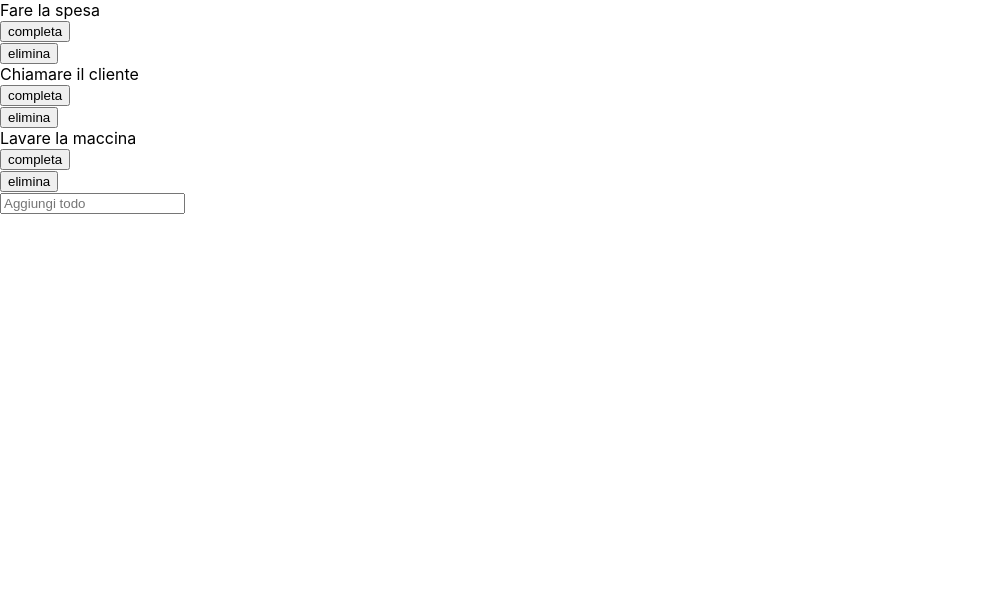
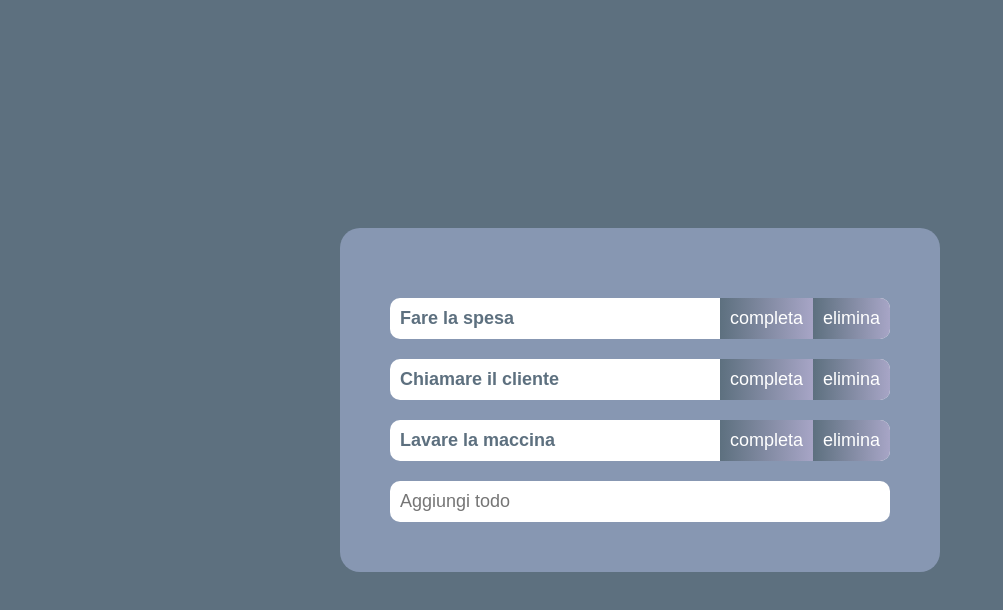
Before and after one commit to GalinaShcherbak84/my-app, a React (Create React App) app: page / in a window 1280 px wide. Shown: the top 610 px of the page, without its empty margins (0-1003 px from the left). Built offline with nearby package versions, Linux system fonts and the light colour scheme.

Commit message:
add  styles

```diff
--- a/src/App.css
+++ b/src/App.css
@@ -1,38 +1,74 @@
-.App {
-  text-align: center;
+*{
+  margin:0;
+  padding:0;
+  box-sizing: border-box;
+  font-family: 'Noto Sans KR', sans-serif;
 }
+.app {
+  text-align:center;
+  display: flex;
+  justify-content: center;
+  align-items:center;
+  height:100vh;
+  background-color:#5D707F;
+  color:white;
 
-.App-logo {
-  height: 40vmin;
-  pointer-events: none;
 }
+.todo{
+  display:flex;
+  justify-content:space-between;
+  align-items:stretch;
+  width:500px;
+  background-color:white;
+  margin: 20px 0;
+  color:#5D707F;
+  border-radius: 10px;
+  /* overflow:auto; */
+}
+.todo-list{
+  background-color:#8797b2;
+  padding:50px;
+  border-radius: 20px;
+}
+input{
+  display:flex;
+  align-items:center;
+  width:500px;
+  background-color:white;
+  margin: 20px 0;
+  padding:10px 10px;
+  border:none;
+  font-size:18px;
+  margin:0 0;
+  color:#5D707F;
+  border-radius: 10px;
 
-@media (prefers-reduced-motion: no-preference) {
-  .App-logo {
-    animation: App-logo-spin infinite 20s linear;
-  }
 }
-
-.App-header {
-  background-color: #282c34;
-  min-height: 100vh;
-  display: flex;
-  flex-direction: column;
-  align-items: center;
-  justify-content: center;
-  font-size: calc(10px + 2vmin);
-  color: white;
+input:focus-visible{
+  outline:none;
 }
-
-.App-link {
-  color: #61dafb;
+h3{
+  font-size:18px;
+  overflow:auto;
+  overflow-wrap:break-word;
+  padding:10px 10px;
+  text-align:left;
 }
-
-@keyframes App-logo-spin {
-  from {
-    transform: rotate(0deg);
-  }
-  to {
-    transform: rotate(360deg);
-  }
+button{
+  padding:10px 10px;
+  font-size:18px;
+  border-radius:0;
+  border: 0;
+  background-image:linear-gradient(to  right, #5d707f, #a7a5c6);
+  color:white;
 }
+button:last-child{
+  border-radius:0 10px 10px 0;
+}
+.buttons{
+  display:flex;
+  flex-wrap: nowrap;
+}
+button:hover{
+  background-image:linear-gradient(to bottom right, #5d707f, #a7a5c6);
+}
--- a/src/App.js
+++ b/src/App.js
@@ -1,4 +1,5 @@
 import React, {useState} from 'react';
+import './App.css';
 import Todo from './components/Todo';
 import Form from './components/Form';
 
--- a/src/components/Todo.js
+++ b/src/components/Todo.js
@@ -1,16 +1,15 @@
 import React from "react";
-
 function Todo(props){
 
     return(
-        <div style = {{textDecoration: props.todo.completato ? 'Line-through': ''}}>
-            {props.todo.name}
-            <div>
-                <button onClick={() => props.completaTodo(props.index)}>completa</button>
+        <div className="todo" >
+            <h3 style = {{textDecoration: props.todo.completato ? 'Line-through': ''}}> {props.todo.name}</h3>
+
+            <div className="buttons">
+                <button onClick={() => props.completaTodo(props.index)}>{props.todo.completato ? 'ripristina' : 'completa'}</button>
+                <button className="canc" onClick={() => props.cancTodo(props.index)}>elimina</button>
             </div>
-            <div>
-                <button onClick={() => props.cancTodo(props.index)}>elimina</button>
-            </div>
+
         </div>
     )
 }
```
